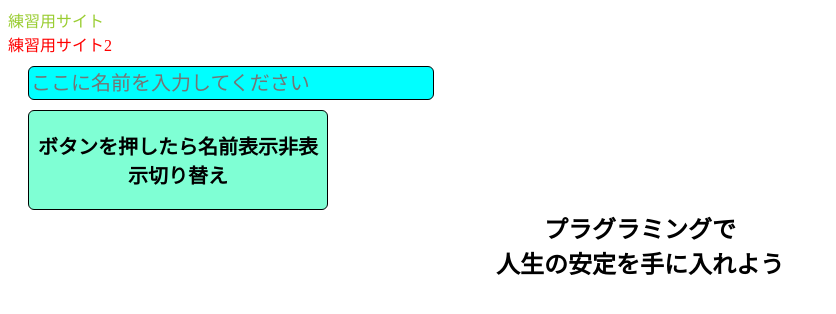
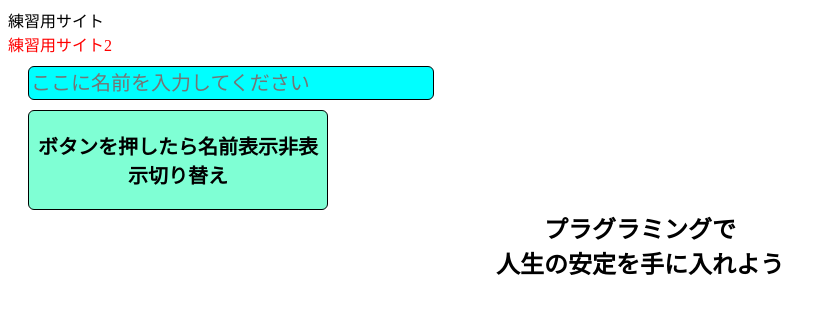
Before and after one commit to ShunNadamoto/clonepractice, a Next.js app: page / in a window 1280 px wide. Shown: the top 314 px of the page, without its empty margins (0-836 px from the left). Built offline with nearby package versions, Linux system fonts and the light colour scheme.

Commit message:
練習用サイト文字色変更

```diff
--- a/src/pages/index.module.scss
+++ b/src/pages/index.module.scss
@@ -3,7 +3,7 @@
   flex-direction: column;
 
   &__test1 {
-    color: yellowgreen;
+    color: black;
   }
 
   &__test2 {
```
